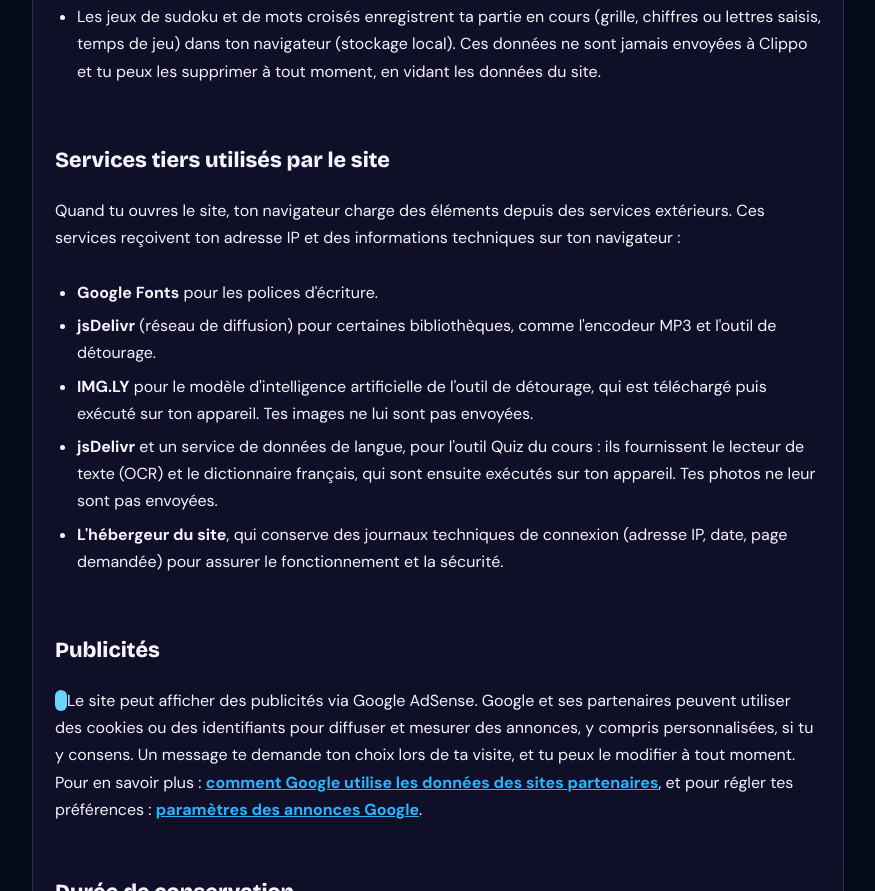
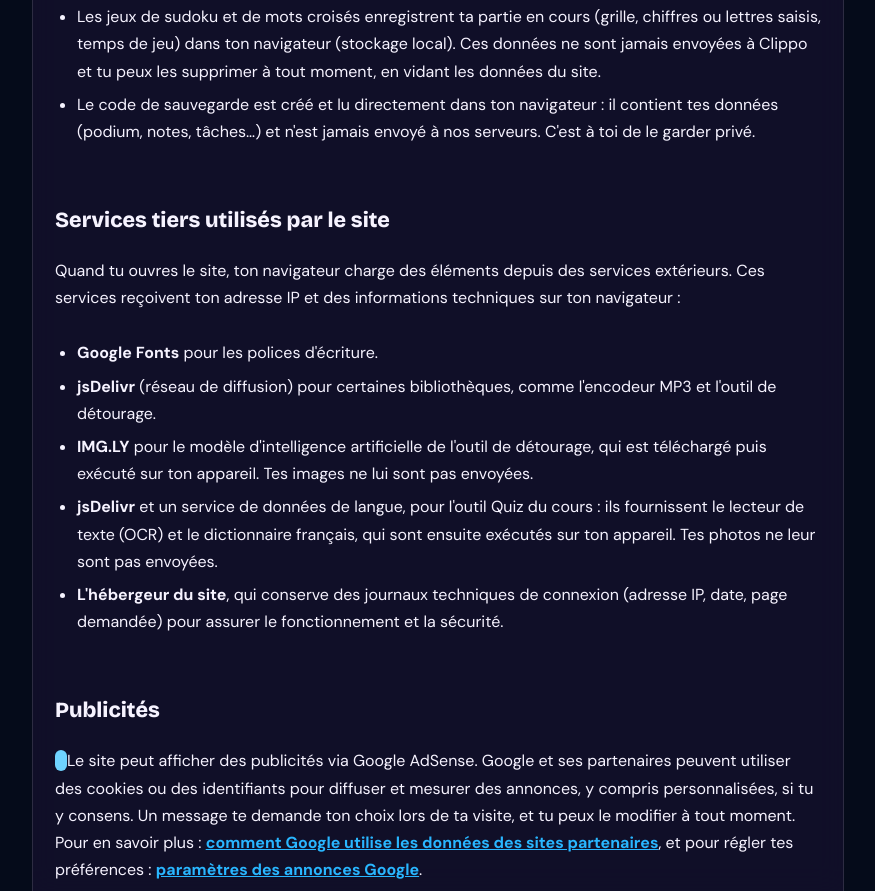
Before and after one commit to hopecorefrance18-commits/clippo, a plain HTML site: page public/confidentialite.html in a window 1280 px wide. Shown: the part 1990-2881 px from the top of the page, without its empty margins (202-1077 px from the left). Drawn offline with nearby package versions, Linux system fonts and the light colour scheme.

Commit message:
Update confidentialite.html

```diff
--- a/public/confidentialite.html
+++ b/public/confidentialite.html
@@ -71,6 +71,7 @@
         <li>Le créateur de calendrier enregistre tes événements et tes réglages (couleur, titre, premier jour de la semaine) dans ton navigateur (stockage local). Ces données ne sont jamais envoyées à Clippo et tu peux les supprimer à tout moment, avec l'outil ou en vidant les données du site.</li>
               <li>Le podium, les derniers outils utilisés et les réglages (langue de l'interface) enregistrent dans ton navigateur (stockage local) le nombre d'ouvertures de chaque outil, la liste des derniers outils ouverts et ta langue. Ces données ne sont jamais envoyées à Clippo et tu peux les supprimer à tout moment, avec les boutons « Remettre à zéro » et « Effacer » ou en vidant les données du site.</li>
               <li>Les jeux de sudoku et de mots croisés enregistrent ta partie en cours (grille, chiffres ou lettres saisis, temps de jeu) dans ton navigateur (stockage local). Ces données ne sont jamais envoyées à Clippo et tu peux les supprimer à tout moment, en vidant les données du site.</li>
+      <li>Le code de sauvegarde est créé et lu directement dans ton navigateur : il contient tes données (podium, notes, tâches…) et n'est jamais envoyé à nos serveurs. C'est à toi de le garder privé.</li>
       </ul>
 
       <h2>Services tiers utilisés par le site</h2>
```
